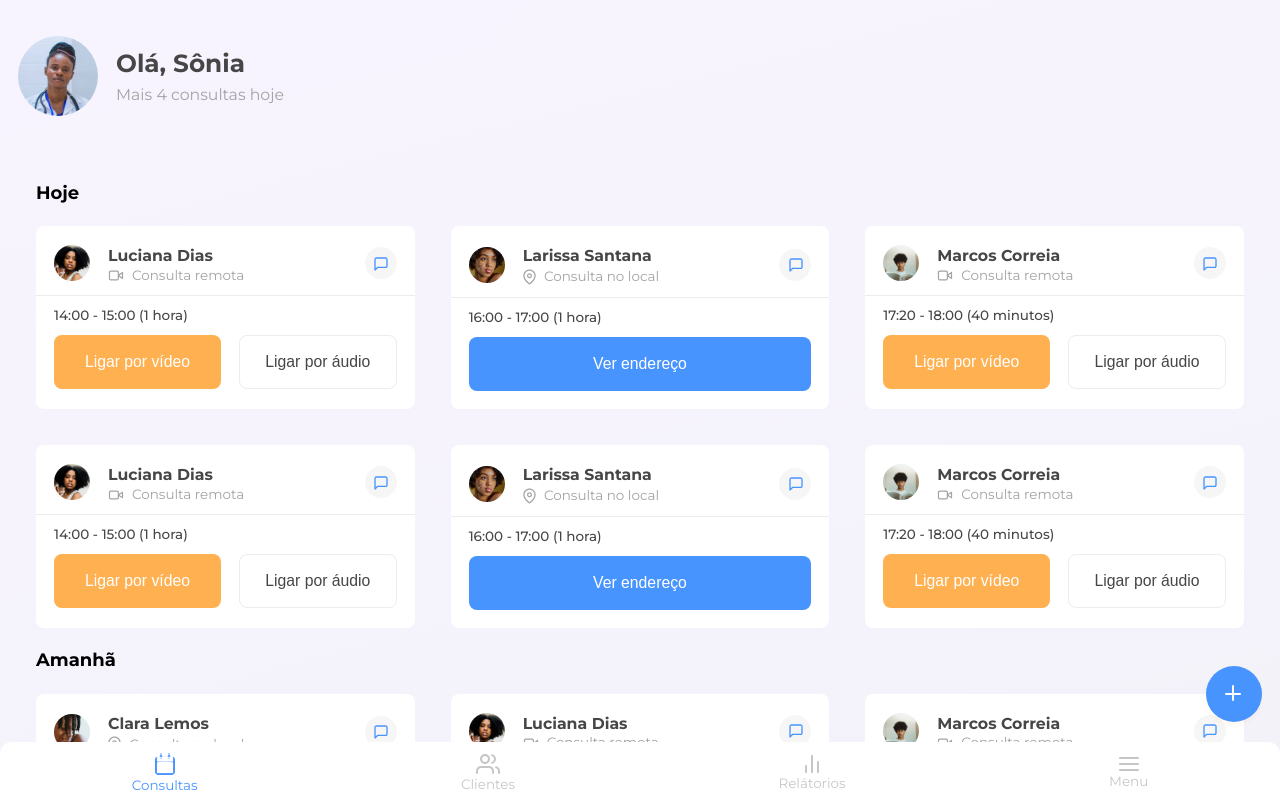
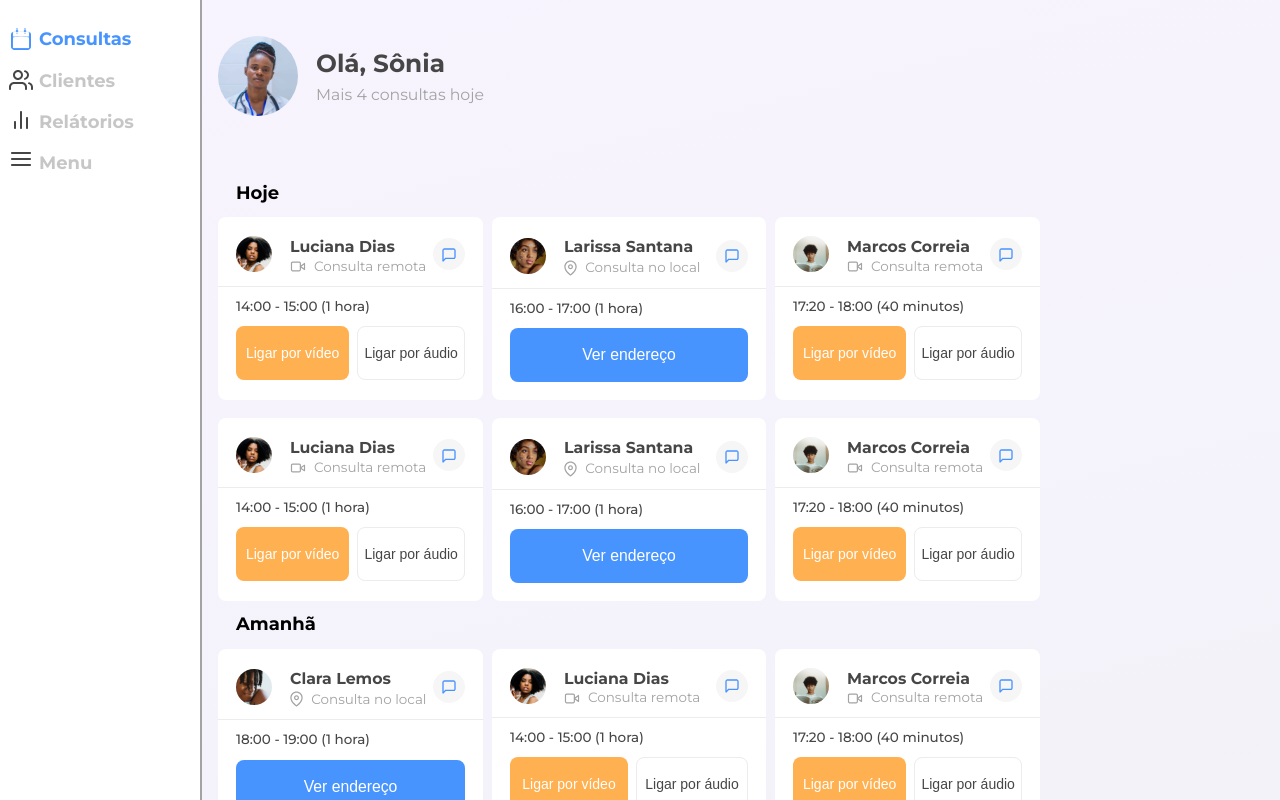
Before and after one commit to matheusgondra/7DaysOfCode-Responsividade, a React (Vite) app: page / in a window 1280 px wide. Shown: the top 800 px of the page. Built offline with nearby package versions, Linux system fonts and the light colour scheme.

Commit message:
Criando o menu lateral para layout desktop

```diff
--- a/src/App.css
+++ b/src/App.css
@@ -17,3 +17,22 @@
 	background: linear-gradient(165.96deg, #F8F4FF 0%, #EFF0F4 100%);
 	font-family: "Montserrat", sans-serif;
 }
+
+@media screen and (min-width: 1024px) {
+	#container {
+		display: grid;
+		grid-template-areas:
+		"aside cabecalho"
+		"aside main";
+	}
+
+	main {
+		grid-area: main;
+	}
+}
+
+@media screen and (min-width: 1025px) {
+	#container {
+		grid-template-columns: 200px auto;
+	}
+}
--- a/src/components/Footer/components/style.css
+++ b/src/components/Footer/components/style.css
@@ -32,3 +32,9 @@
 	bottom: 8px;
 	left: 28.6%;
 }
+
+@media screen and (min-width: 1024px) {
+	.floating-button-container {
+		display: none;
+	}
+}
--- a/src/components/Footer/index.jsx
+++ b/src/components/Footer/index.jsx
@@ -8,30 +8,30 @@ import "./style.css";
 
 function Footer() {
 	return (
-		<footer>
+		<footer className="footer">
 			<nav className="navbar">
 				<ul className="navbar-menu">
 					<li>
+						<img className="button-icon" src={calendarioIcon} alt="ícone de calendário" />
 						<button className="button on" type="button">
-							<img src={calendarioIcon} alt="ícone de calendário" />
 							Consultas
 						</button>
 					</li>
 					<li>
+						<img className="button-icon" src={clientesIcon} alt="ícone de pessoa" />
 						<button className="button off" type="button">
-							<img src={clientesIcon} alt="ícone de pessoa" />
 							Clientes
 						</button>
 					</li>
 					<li>
+						<img className="button-icon" src={relatoriosIcon} alt="ícone de gráfico de linhas" />
 						<button className="button off" type="button">
-							<img src={relatoriosIcon} alt="ícone de gráfico de linhas" />
 							Relátorios
 						</button>
 					</li>
 					<li>
+						<img className="button-icon" src={menuIcon} alt="ícone de menu hamburguer" />
 						<button className="button off" type="button">
-							<img src={menuIcon} alt="ícone de menu hamburguer" />
 							Menu
 						</button>
 					</li>
--- a/src/components/Footer/style.css
+++ b/src/components/Footer/style.css
@@ -25,7 +25,7 @@ footer {
 	background-color: transparent;
 }
 
-.button img {
+.button-icon {
 	display: block;
 	margin: 0 auto;
 }
@@ -38,3 +38,32 @@ footer {
 	color: var(--color-black);
 	opacity: .3;
 }
+
+@media screen and (min-width: 1024px) {
+	.footer {
+		grid-area: aside;
+		position: initial;
+		height: 100%;
+		border-right: 2px solid var(--color-gray);
+		border-radius: 0;
+	}
+
+	.navbar-menu {
+		flex-direction: column;
+		align-items: flex-start;
+	}
+
+	.button {
+		display: flex;
+		align-items: center;
+		font-size: var(--font-lg);
+		font-weight: 700;
+	}
+
+	.navbar-menu li {
+		display: grid;
+		grid-template-columns: 24px auto;
+		margin-top: 1rem;
+		padding: 0 .5rem;
+	}
+}
--- a/src/components/QueriesList/components/Query/style.css
+++ b/src/components/QueriesList/components/Query/style.css
@@ -138,3 +138,19 @@ hr {
 		padding-right: 0;
 	}
 }
+
+@media screen and (min-width: 1024px) {
+	.card {
+		margin: .5rem;
+	}
+
+	.btn-video {
+		margin-right: 8px;
+	}
+
+	.btn-audio, .btn-video {
+		font-size: 14px;
+		padding-left: 0px;
+		padding-right: 0px;
+	}
+}
--- a/src/components/QueriesList/style.css
+++ b/src/components/QueriesList/style.css
@@ -31,7 +31,20 @@
 /* Desktops */
 @media screen and (min-width: 1024px) {
 	.queries-container > div > div {
-		grid-template-columns: repeat(3, 33.33%);
+		grid-template-columns: repeat(3, 274px);
+	}
+
+	.card:nth-child(3n) {
+		margin-right: 0;
+	}
+
+	.card:nth-child(3n - 1) {
+		margin-right: 0;
+		margin-left: 0;
+	}
+
+	.card:nth-child(3n - 2) {
+		margin-left: 0;
 	}
 }
 
```
Also changed, not shown: src/components/Header/style.css (line endings or trailing spaces).
